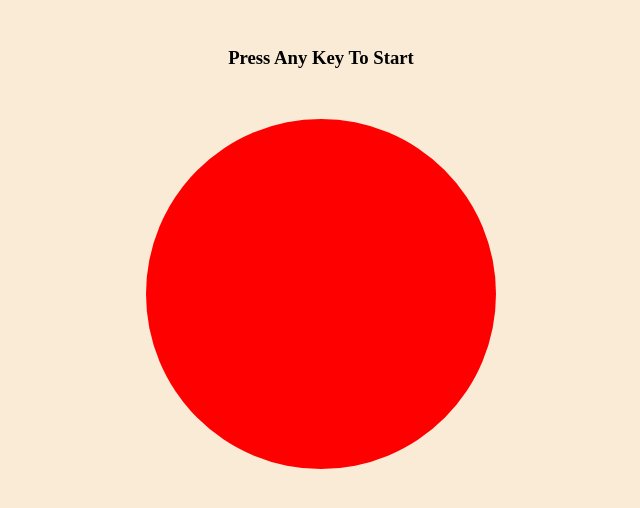
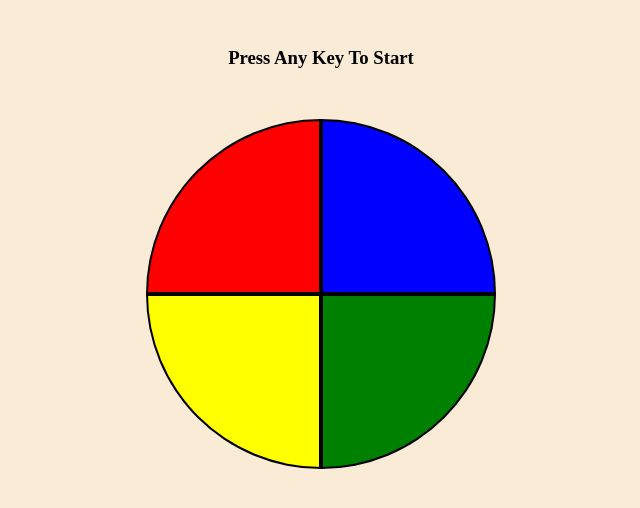
Before and after one commit to Muhammad-Tayyab-Awan/computer-says-game, a plain HTML site: page index.html in a window 1280 px wide. Shown: the part 40-548 px from the top of the page, without its empty margins (319-959 px from the left). Drawn offline with Linux system fonts and the light colour scheme.

Commit message:
in style.css i have changed the display of .gameContainer to grid and distributed the grid items equaly using grid template prop and also removed the bgcolor from red and setted border to all inside boxes using class .rounBox and individually added unique bgcolor to al the inner boxes and thir border-radius to 100% from one outer side using their ids

```diff
--- a/style.css
+++ b/style.css
@@ -15,5 +15,26 @@ body {
   height: 350px;
   width: 350px;
   border-radius: 50%;
+  display: grid;
+  grid-template-columns: repeat(2, 1fr);
+  grid-template-rows: repeat(2, 1fr);
+}
+.roundBox {
+  border: 2px solid black;
+}
+#rBox1 {
+  border-top-left-radius: 100%;
   background-color: red;
 }
+#rBox2 {
+  border-top-right-radius: 100%;
+  background-color: blue;
+}
+#rBox3 {
+  border-bottom-left-radius: 100%;
+  background-color: yellow;
+}
+#rBox4 {
+  border-bottom-right-radius: 100%;
+  background-color: green;
+}
```
